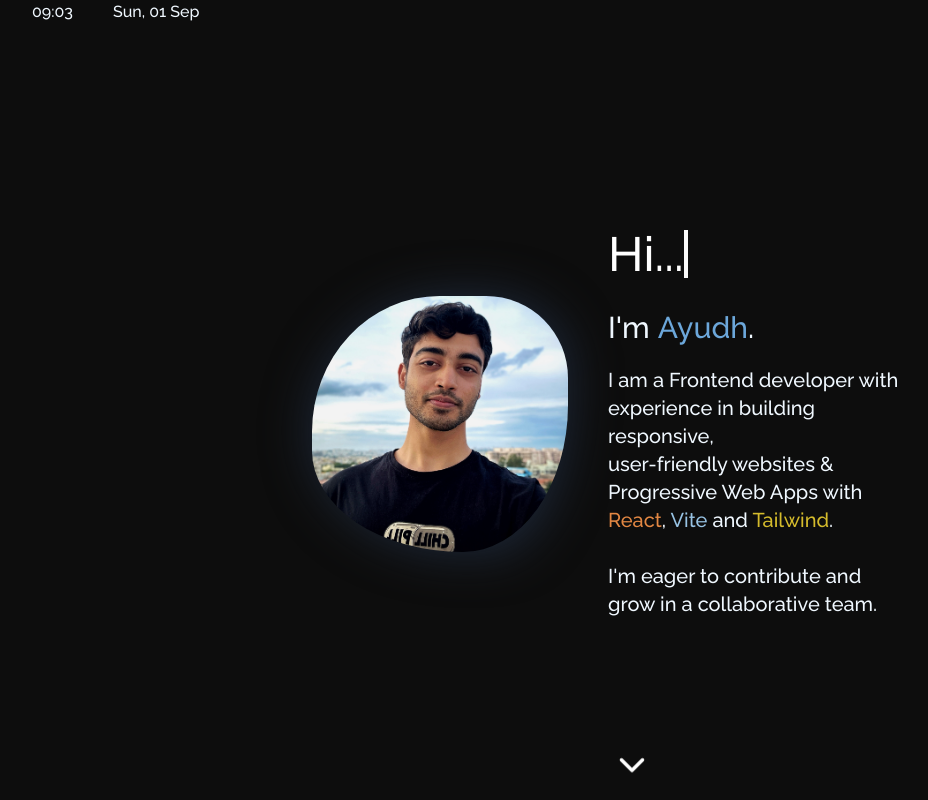
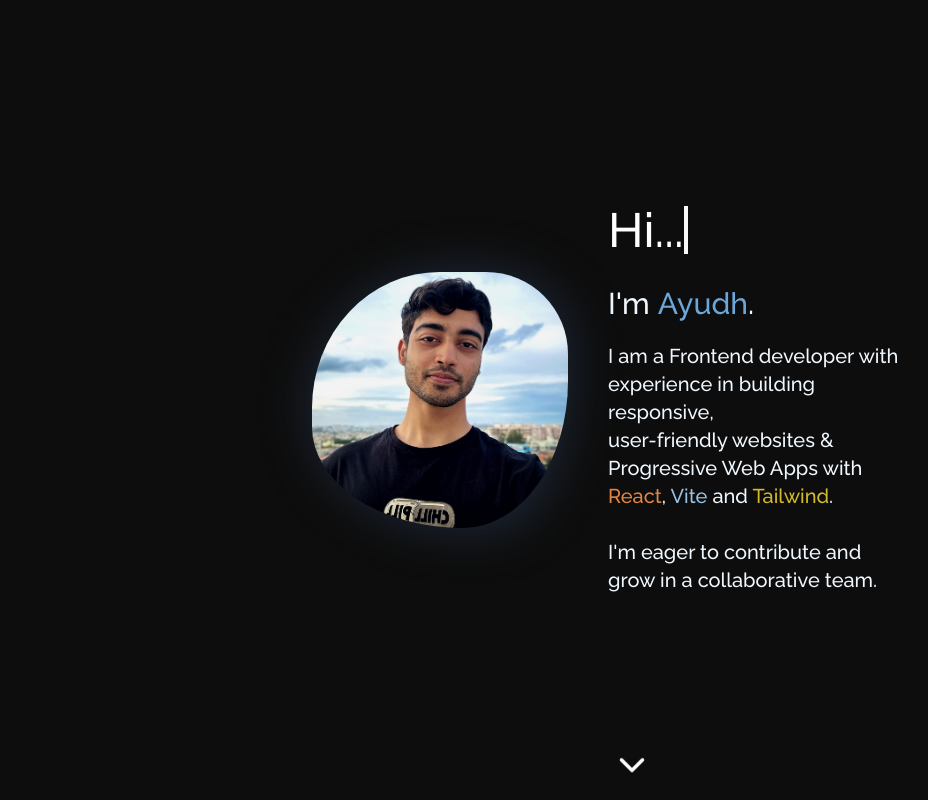
Before and after one commit to makersmecca/Portfolio, a React (Vite) app: page / in a window 1280 px wide. Shown: the top 800 px of the page, without its empty margins (8-936 px from the left). Built offline with nearby package versions, Linux system fonts and the light colour scheme.

Commit message:
removed date time display

```diff
--- a/src/App.jsx
+++ b/src/App.jsx
@@ -1,5 +1,4 @@
 import Intro from "./Components/Intro";
-import DisplayDateTime from "./Components/DateTime";
 import SplashScreen from "./Components/SplashScreen";
 import Socials from "./Components/Socials";
 import TechStack from "./Components/TechStack";
@@ -32,7 +31,6 @@ const App = () => {
   return (
     <>
       {showSplash && <SplashScreen onAnimationEnd={updateShowSplash} />}
-      <DisplayDateTime />
       <Intro splashStatus={showSplash} scrollHandler={scrollHandler} />
       <Projects scrollClicked={scrollClicked} />
       <TechStack />
```
